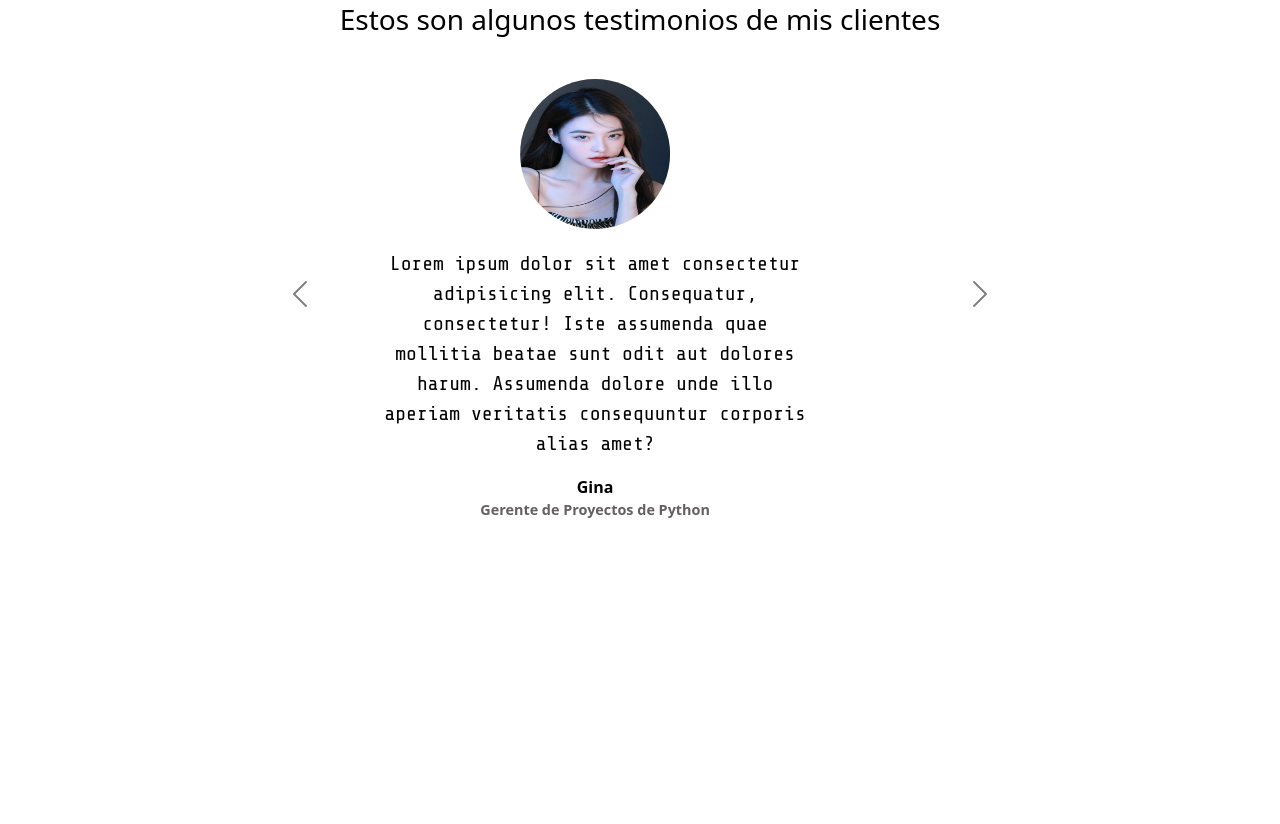
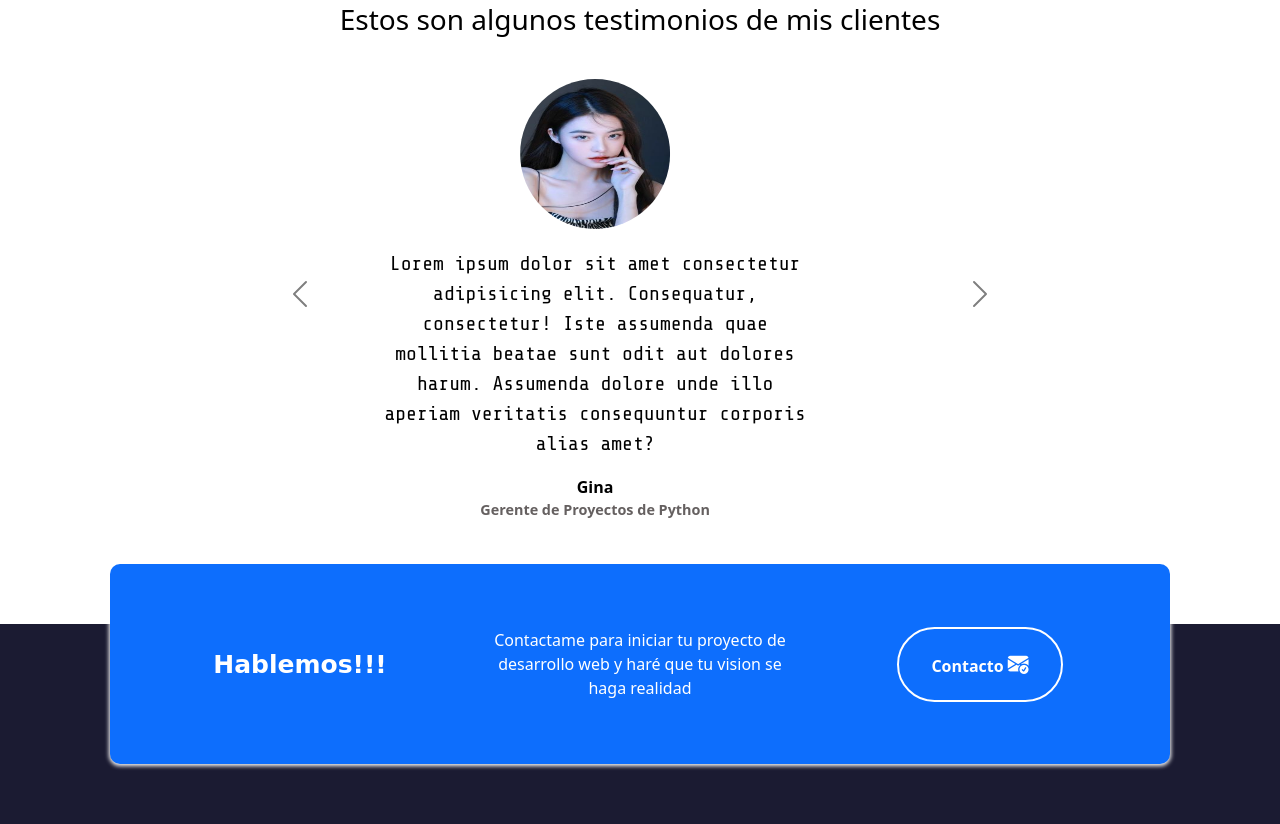
Before and after one commit to MartinEmbeita/PortafolioPersonal, a plain HTML site: page index.html in a window 1280 px wide. Shown: the part 3076-3900 px from the top of the page. Before the commit the page ends 3700 px from the top, so only its background shows below. Drawn offline with nearby package versions, Linux system fonts and the light colour scheme; a web font is replaced by a local one.

Commit message:
se agrefa seccion de contacto

```diff
--- a/index.html
+++ b/index.html
@@ -330,6 +330,31 @@
     </div>
   </section>
 
+  <!-- Contactos -->
+  <section class="contacto seccion-oscura">
+    <div class="container">
+      <div class="container text-center rectangulo d-flex justify-content-evenly">
+        <div class="row">
+          <div class="col-12 col-md-4 seccion-titulo">
+            Hablemos!!!
+          </div>
+          <div class="col-12 col-md-4 description">
+            Contactame para iniciar tu proyecto de desarrollo web y haré que tu vision se haga realidad
+          </div>
+          <div class="col-12 col-md-4">
+            <a href="mailto:martinembeita@hotmail.com">
+              <button type="button">
+                Contacto
+                <i class="bi bi-envelope-check-fill"></i>
+              </button>
+
+            </a>
+          </div>
+        </div>
+      </div>
+    </div>
+  </section>
+
   <script src="https://cdn.jsdelivr.net/npm/bootstrap@5.3.0-alpha3/dist/js/bootstrap.bundle.min.js" integrity="sha384-ENjdO4Dr2bkBIFxQpeoTz1HIcje39Wm4jDKdf19U8gI4ddQ3GYNS7NTKfAdVQSZe" crossorigin="anonymous"></script>
 </body>
 </html>
--- a/style.css
+++ b/style.css
@@ -148,6 +148,7 @@ h1{
 }
 
 /* Proyectos */
+
 .proyectos-recientes{
   padding: 40px;
 }
@@ -273,6 +274,56 @@ h1{
   color: #656060;
 }
 
+.contacto .container{
+  max-width: 1100px;
+  min-height: 200px;
+  padding: 20px;
+}
+
+.contacto .rectangulo{
+  margin-top: -5rem;
+  background-color: rgb(13, 110, 253);
+  border-radius: 10px;
+  box-shadow: 0px 1px 4px 1px white;
+}
+
+.contacto .row{
+  width: 100%;
+  display: flex;
+  align-items: center;
+}
+
+.contacto .descripcion{
+  color: white;
+  font-size: 1.2rem;
+}
+
+.contacto button{
+  color: white;
+  font-weight: bold;
+  background-color: transparent;
+  border: 2px solid white;
+  padding: 1.25rem 2em;
+  margin: 10px;
+  border-radius: 100px;
+  transition: all 0.2s ease-in-out;
+}
+
+.contacto button:hover{
+  background-color: white;
+  color: black;
+}
+
+.contacto button i{
+  color: white;
+  font-size: 1.3rem;
+  transition: all 0.2s ease-in-out;
+}
+
+.contacto button:hover i{
+  color: black;
+}
+
 /* Adaptable responsivo */
 
 @media screen and (max-widht: 400px){
```
